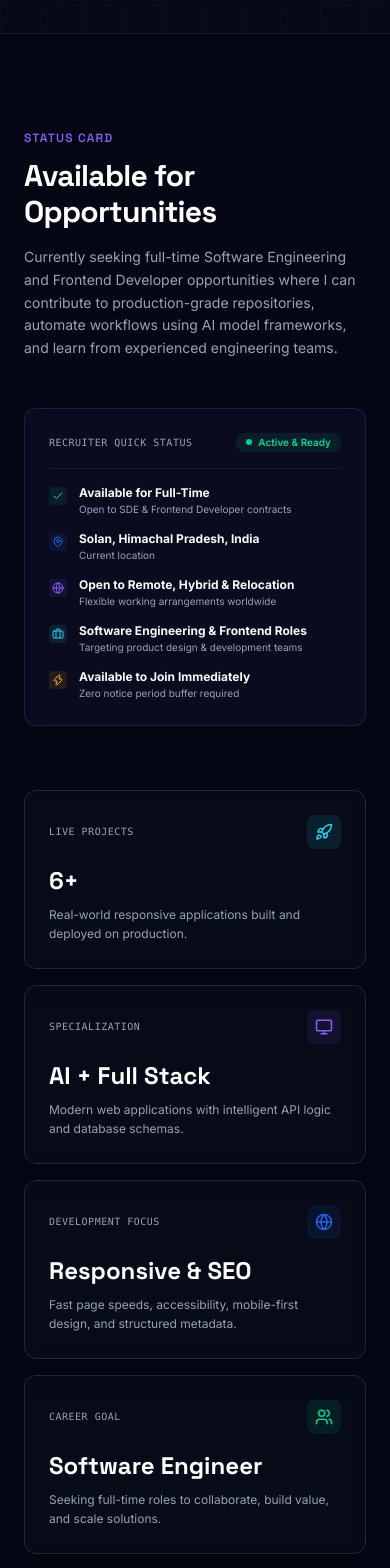
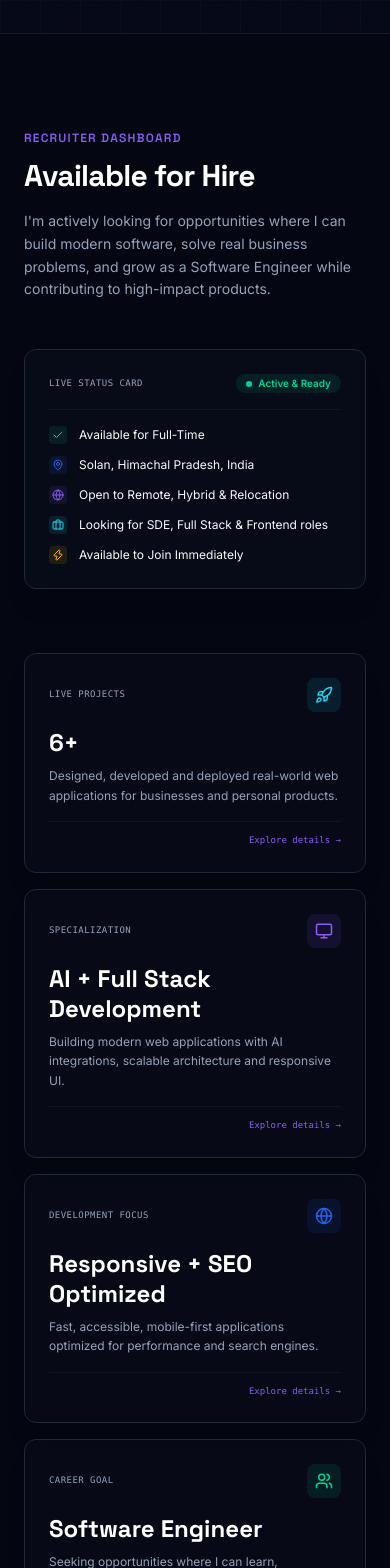
Before and after one commit to diwanshu200419-commits/portfolio, a Next.js app: page / in a window 390 px wide. Shown: the part 1160-2728 px from the top of the page. Built offline with nearby package versions, Linux system fonts and the light colour scheme.

Commit message:
feat: refine Availability section to match premium Recruiter Dashboard specification with tech stack strip

```diff
--- a/src/components/AvailabilityStats.tsx
+++ b/src/components/AvailabilityStats.tsx
@@ -1,12 +1,17 @@
 "use client";
 
-import { motion } from "framer-motion";
+import { useState } from "react";
+import { motion, AnimatePresence } from "framer-motion";
 import {
   Rocket, Monitor, Globe, Users, Zap, Brain, Check,
-  MapPin, FileText, Download, Briefcase, Mail
+  MapPin, FileText, Download, Briefcase, Mail, Eye, X
 } from "lucide-react";
+import { resumeData } from "@/data/resume";
+import { GitHubIcon, LinkedInIcon } from "@/components/icons";
 
 export default function AvailabilityStats() {
+  const [isModalOpen, setIsModalOpen] = useState(false);
+
   const handlePrint = () => {
     window.print();
   };
@@ -27,54 +32,66 @@ export default function AvailabilityStats() {
       icon: Rocket,
       title: "Live Projects",
       value: "6+",
-      description: "Real-world responsive applications built and deployed on production.",
-      color: "text-[#22D3EE] bg-[#22D3EE]/10"
+      description: "Designed, developed and deployed real-world web applications for businesses and personal products.",
+      color: "text-[#22D3EE] bg-[#22D3EE]/10",
+      action: () => handleScrollTo("projects")
     },
     {
       icon: Monitor,
       title: "Specialization",
-      value: "AI + Full Stack",
-      description: "Modern web applications with intelligent API logic and database schemas.",
-      color: "text-[#8B5CF6] bg-[#8B5CF6]/10"
+      value: "AI + Full Stack Development",
+      description: "Building modern web applications with AI integrations, scalable architecture and responsive UI.",
+      color: "text-[#8B5CF6] bg-[#8B5CF6]/10",
+      action: () => handleScrollTo("skills")
     },
     {
       icon: Globe,
       title: "Development Focus",
-      value: "Responsive & SEO",
-      description: "Fast page speeds, accessibility, mobile-first design, and structured metadata.",
-      color: "text-[#2563EB] bg-[#2563EB]/10"
+      value: "Responsive + SEO Optimized",
+      description: "Fast, accessible, mobile-first applications optimized for performance and search engines.",
+      color: "text-[#2563EB] bg-[#2563EB]/10",
+      action: () => handleScrollTo("projects") // Pointing to projects showcase
     },
     {
       icon: Users,
       title: "Career Goal",
       value: "Software Engineer",
-      description: "Seeking full-time roles to collaborate, build value, and scale solutions.",
-      color: "text-emerald-400 bg-emerald-400/10"
+      description: "Seeking opportunities where I can learn, contribute, and grow while building products used by real people.",
+      color: "text-emerald-400 bg-emerald-400/10",
+      action: () => handleScrollTo("contact")
     },
     {
       icon: Zap,
       title: "Deployment",
       value: "Vercel + Netlify",
-      description: "Continuous deployments, serverless functions, and static assets caching.",
-      color: "text-amber-400 bg-amber-400/10"
+      description: "Experience deploying production-ready websites with CI/CD workflows and modern hosting platforms.",
+      color: "text-amber-400 bg-amber-400/10",
+      action: null
     },
     {
       icon: Brain,
-      title: "Learning Mindset",
-      value: "Continuous Growth",
-      description: "Currently learning Python, ML foundations, System Design, and advanced DSA.",
-      color: "text-rose-400 bg-rose-400/10"
+      title: "Continuous Learning",
+      value: "AI • Backend • System Design",
+      description: "Continuously improving my engineering skills through real-world projects and modern technologies.",
+      color: "text-rose-400 bg-rose-400/10",
+      action: () => handleScrollTo("timeline")
     }
   ];
 
-  const highlightChips = [
-    "AI-Assisted Development",
+  const techStack = [
+    "Next.js", "React", "TypeScript", "JavaScript", "Tailwind CSS",
+    "Node.js", "Express.js", "MongoDB", "Supabase", "Git",
+    "GitHub", "Vercel", "ChatGPT", "Claude", "Gemini"
+  ];
+
+  const highlights = [
+    "AI Powered Development",
     "Real Business Projects",
-    "Clean UI/UX",
-    "Performance Focused",
     "Responsive Design",
     "SEO Optimized",
-    "Modern Tech Stack",
+    "Performance Focused",
+    "Clean UI/UX",
+    "Problem Solver",
     "Fast Learner"
   ];
 
@@ -82,45 +99,45 @@ export default function AvailabilityStats() {
     hidden: { opacity: 0 },
     visible: {
       opacity: 1,
-      transition: { staggerChildren: 0.08 }
+      transition: { staggerChildren: 0.06 }
     }
   };
 
   const itemVariants = {
-    hidden: { opacity: 0, y: 15 },
+    hidden: { opacity: 0, y: 20 },
     visible: {
       opacity: 1,
       y: 0,
-      transition: { duration: 0.6, ease: [0.16, 1, 0.3, 1] as const }
+      transition: { duration: 0.5, ease: [0.16, 1, 0.3, 1] as const }
     }
   };
 
   return (
-    <section id="availability" className="relative border-t border-border-dark/60 bg-black/10 py-24 md:py-32 print:hidden">
+    <section id="availability" className="relative border-t border-border-dark/60 bg-black/20 py-24 md:py-32 print:hidden">
       <div className="mx-auto max-w-6xl px-6">
 
-        {/* Top Header & Status Card Grid */}
+        {/* Title and Header Grid */}
         <div className="grid grid-cols-1 gap-12 lg:grid-cols-12 lg:gap-8 items-start mb-16">
           {/* Left Column - Heading */}
           <div className="lg:col-span-7">
             <h2 className="font-display text-xs font-semibold uppercase tracking-widest text-accent-purple mb-3">
-              Status Card
+              Recruiter Dashboard
             </h2>
             <h3 className="font-display text-3xl font-bold tracking-tight text-white sm:text-4xl">
-              Available for Opportunities
+              Available for Hire
             </h3>
             <p className="mt-4 text-sm leading-relaxed text-text-muted max-w-2xl">
-              Currently seeking full-time Software Engineering and Frontend Developer opportunities where I can contribute to production-grade repositories, automate workflows using AI model frameworks, and learn from experienced engineering teams.
+              I&apos;m actively looking for opportunities where I can build modern software, solve real business problems, and grow as a Software Engineer while contributing to high-impact products.
             </p>
           </div>
 
-          {/* Right Column - Glowing Status Card */}
+          {/* Right Column - Status Card */}
           <div className="lg:col-span-5 w-full">
-            <div className="relative rounded-xl border border-accent-purple/20 bg-accent-purple/5 p-6 shadow-xl backdrop-blur-sm card-border-glow">
-              {/* Header Status Badge */}
-              <div className="flex items-center justify-between border-b border-border-dark/60 pb-4 mb-4">
-                <span className="font-mono text-[10px] text-text-muted uppercase tracking-wider">
-                  Recruiter quick status
+            <div className="relative rounded-xl border border-border-dark bg-[#0a0f1d]/60 p-6 shadow-xl backdrop-blur-sm card-border-glow">
+              {/* Pulsing Availability Badge */}
+              <div className="flex items-center justify-between border-b border-border-dark/45 pb-4 mb-4">
+                <span className="font-mono text-[9px] text-text-muted uppercase tracking-wider">
+                  Live Status Card
                 </span>
                 <span className="inline-flex items-center gap-1.5 rounded-full bg-emerald-400/10 px-2.5 py-0.5 text-[10px] font-semibold text-emerald-400">
                   <span className="relative flex h-1.5 w-1.5">
@@ -131,59 +148,44 @@ export default function AvailabilityStats() {
                 </span>
               </div>
 
-              {/* Status bullet parameters */}
-              <ul className="space-y-3.5 text-xs text-text-white">
-                <li className="flex items-start gap-3">
-                  <span className="h-4.5 w-4.5 rounded bg-emerald-400/10 flex items-center justify-center text-emerald-400 shrink-0 mt-0.5">
+              {/* Status parameters */}
+              <ul className="space-y-3 text-xs text-text-white font-sans">
+                <li className="flex items-center gap-3">
+                  <span className="h-4.5 w-4.5 rounded bg-emerald-400/10 flex items-center justify-center text-emerald-400 shrink-0">
                     <Check className="h-3 w-3" />
                   </span>
-                  <div>
-                    <strong className="block font-bold">Available for Full-Time</strong>
-                    <span className="text-[10px] text-text-muted">Open to SDE & Frontend Developer contracts</span>
-                  </div>
+                  <span>Available for Full-Time</span>
                 </li>
-                <li className="flex items-start gap-3">
-                  <span className="h-4.5 w-4.5 rounded bg-accent-blue/10 flex items-center justify-center text-accent-blue shrink-0 mt-0.5">
+                <li className="flex items-center gap-3">
+                  <span className="h-4.5 w-4.5 rounded bg-accent-blue/10 flex items-center justify-center text-accent-blue shrink-0">
                     <MapPin className="h-3 w-3" />
                   </span>
-                  <div>
-                    <strong className="block font-bold">Solan, Himachal Pradesh, India</strong>
-                    <span className="text-[10px] text-text-muted">Current location</span>
-                  </div>
+                  <span>Solan, Himachal Pradesh, India</span>
                 </li>
-                <li className="flex items-start gap-3">
-                  <span className="h-4.5 w-4.5 rounded bg-accent-purple/10 flex items-center justify-center text-accent-purple shrink-0 mt-0.5">
+                <li className="flex items-center gap-3">
+                  <span className="h-4.5 w-4.5 rounded bg-accent-purple/10 flex items-center justify-center text-accent-purple shrink-0">
                     <Globe className="h-3 w-3" />
                   </span>
-                  <div>
-                    <strong className="block font-bold">Open to Remote, Hybrid & Relocation</strong>
-                    <span className="text-[10px] text-text-muted">Flexible working arrangements worldwide</span>
-                  </div>
+                  <span>Open to Remote, Hybrid & Relocation</span>
                 </li>
-                <li className="flex items-start gap-3">
-                  <span className="h-4.5 w-4.5 rounded bg-highlight-cyan/10 flex items-center justify-center text-highlight-cyan shrink-0 mt-0.5">
+                <li className="flex items-center gap-3">
+                  <span className="h-4.5 w-4.5 rounded bg-highlight-cyan/10 flex items-center justify-center text-highlight-cyan shrink-0">
                     <Briefcase className="h-3 w-3" />
                   </span>
-                  <div>
-                    <strong className="block font-bold">Software Engineering & Frontend Roles</strong>
-                    <span className="text-[10px] text-text-muted">Targeting product design & development teams</span>
-                  </div>
+                  <span>Looking for SDE, Full Stack & Frontend roles</span>
                 </li>
-                <li className="flex items-start gap-3">
-                  <span className="h-4.5 w-4.5 rounded bg-amber-400/10 flex items-center justify-center text-amber-400 shrink-0 mt-0.5">
+                <li className="flex items-center gap-3">
+                  <span className="h-4.5 w-4.5 rounded bg-amber-400/10 flex items-center justify-center text-amber-400 shrink-0">
                     <Zap className="h-3 w-3" />
                   </span>
-                  <div>
-                    <strong className="block font-bold">Available to Join Immediately</strong>
-                    <span className="text-[10px] text-text-muted">Zero notice period buffer required</span>
-                  </div>
+                  <span>Available to Join Immediately</span>
                 </li>
               </ul>
             </div>
           </div>
         </div>
 
-        {/* Quick Stats Grid */}
+        {/* Bento Grid Quick Stats */}
         <motion.div
           variants={containerVariants}
           initial="hidden"
@@ -193,44 +195,69 @@ export default function AvailabilityStats() {
         >
           {stats.map((stat, idx) => {
             const Icon = stat.icon;
+            const hasAction = stat.action !== null;
             return (
               <motion.div
                 key={idx}
                 variants={itemVariants}
-                className="relative rounded-xl border border-border-dark bg-[#0a0f1d]/50 p-6 shadow-xl backdrop-blur-sm card-border-glow flex flex-col justify-between"
+                onClick={() => hasAction && stat.action()}
+                className={`relative rounded-xl border border-border-dark bg-[#0a0f1d]/50 p-6 shadow-xl backdrop-blur-sm card-border-glow flex flex-col justify-between ${
+                  hasAction ? "cursor-pointer" : ""
+                }`}
               >
                 <div>
                   <div className="flex items-center justify-between mb-4">
-                    <span className="font-mono text-[10px] text-text-muted uppercase tracking-wider">
+                    <span className="font-mono text-[9px] text-text-muted uppercase tracking-wider">
                       {stat.title}
                     </span>
                     <div className={`rounded-lg p-2 ${stat.color}`}>
                       <Icon className="h-4.5 w-4.5" />
                     </div>
                   </div>
-                  <h4 className="font-display text-2xl font-black text-white mb-2">
+                  <h4 className="font-display text-2xl font-black text-white mb-2 leading-tight">
                     {stat.value}
                   </h4>
                   <p className="text-xs leading-relaxed text-text-muted">
                     {stat.description}
                   </p>
                 </div>
+                {hasAction && (
+                  <div className="mt-4 border-t border-border-dark/40 pt-3 flex items-center justify-end text-[9px] font-mono text-accent-purple group hover:underline">
+                    <span>Explore details →</span>
+                  </div>
+                )}
               </motion.div>
             );
           })}
         </motion.div>
 
-        {/* Highlight Chips Strip */}
-        <div className="relative border-y border-border-dark/60 py-6 mb-16 overflow-hidden select-none">
+        {/* Tech Stack Marquee Strip */}
+        <div className="relative border-t border-border-dark/65 py-5 mb-4 overflow-hidden select-none">
           <div className="absolute inset-y-0 left-0 w-16 bg-gradient-to-r from-[#050816] to-transparent z-10" />
           <div className="absolute inset-y-0 right-0 w-16 bg-gradient-to-l from-[#050816] to-transparent z-10" />
 
-          <div className="flex gap-4 animate-marquee whitespace-nowrap">
-            {/* Double array to handle loop seamlessly */}
-            {[...highlightChips, ...highlightChips].map((chip, idx) => (
+          <div className="flex gap-3 animate-marquee-fast whitespace-nowrap">
+            {[...techStack, ...techStack].map((tech, idx) => (
               <div
                 key={idx}
-                className="inline-flex items-center gap-1.5 rounded-full border border-border-dark bg-card-bg/30 px-4.5 py-1.5 text-xs font-semibold text-text-white"
+                className="inline-flex items-center rounded-lg border border-border-dark/80 bg-card-bg/25 px-4 py-1.5 text-xs font-mono text-text-white transition-all hover:border-accent-blue/35 hover:bg-accent-blue/5"
+              >
+                <span>{tech}</span>
+              </div>
+            ))}
+          </div>
+        </div>
+
+        {/* Highlight Strip */}
+        <div className="relative border-b border-border-dark/65 py-5 mb-16 overflow-hidden select-none">
+          <div className="absolute inset-y-0 left-0 w-16 bg-gradient-to-r from-[#050816] to-transparent z-10" />
+          <div className="absolute inset-y-0 right-0 w-16 bg-gradient-to-l from-[#050816] to-transparent z-10" />
+
+          <div className="flex gap-4 animate-marquee-slow whitespace-nowrap">
+            {[...highlights, ...highlights].map((chip, idx) => (
+              <div
+                key={idx}
+                className="inline-flex items-center gap-1.5 rounded-full border border-border-dark bg-card-bg/25 px-4.5 py-1.5 text-xs font-semibold text-text-white transition-all hover:border-accent-purple/35"
               >
                 <Check className="h-3.5 w-3.5 text-accent-purple" />
                 <span>{chip}</span>
@@ -239,22 +266,22 @@ export default function AvailabilityStats() {
           </div>
         </div>
 
-        {/* Call to Action Grid */}
+        {/* Call to Action Block */}
         <div className="rounded-xl border border-border-dark bg-[#0a0f1d]/50 p-8 md:p-12 shadow-2xl backdrop-blur-sm">
           <div className="max-w-3xl">
             <h4 className="font-display text-xl font-bold tracking-tight text-white sm:text-2xl mb-4">
               Let&apos;s Build Something Meaningful Together
             </h4>
-            <p className="text-xs md:text-sm leading-relaxed text-text-muted mb-8">
-              I am passionate about creating software that solves real-world problems through clean design, scalable architecture, and modern technologies. If you are looking for someone who learns fast, takes ownership, and enjoys building impactful digital products, I would love to connect. Let&apos;s work on your next development build!
+            <p className="text-xs md:text-sm leading-relaxed text-text-muted mb-8 font-sans">
+              I&apos;m passionate about building software that solves real-world problems through clean design, scalable architecture, and modern technologies. If you&apos;re looking for someone who enjoys learning, takes ownership, and loves creating digital products, I&apos;d love to connect.
             </p>
 
             <div className="flex flex-wrap gap-3">
               <button
-                onClick={() => handleScrollTo("resume")}
+                onClick={() => setIsModalOpen(true)}
                 className="flex items-center gap-2 rounded-lg bg-white px-5 py-2.5 text-xs font-bold text-primary-bg transition-all hover:bg-white/95 active:scale-95 cursor-pointer"
               >
-                <FileText className="h-4 w-4" />
+                <Eye className="h-4 w-4" />
                 <span>View Resume</span>
               </button>
 
@@ -271,7 +298,7 @@ export default function AvailabilityStats() {
                 className="flex items-center gap-2 rounded-lg border border-border-dark bg-card-bg/40 px-5 py-2.5 text-xs font-bold text-text-muted transition-all hover:border-text-white hover:text-white active:scale-95 cursor-pointer"
               >
                 <Rocket className="h-4 w-4" />
-                <span>View Projects</span>
+                <span>Explore Projects</span>
               </button>
 
               <button
@@ -287,21 +314,139 @@ export default function AvailabilityStats() {
 
       </div>
 
-      {/* Inline styles for the marquee animations */}
+      {/* Marquee Ticker Styles */}
       <style jsx>{`
         @keyframes marquee {
           0% { transform: translateX(0); }
           100% { transform: translateX(-50%); }
         }
-        .animate-marquee {
+        .animate-marquee-fast {
           display: flex;
           width: max-content;
-          animation: marquee 25s linear infinite;
+          animation: marquee 20s linear infinite;
         }
-        .animate-marquee:hover {
+        .animate-marquee-slow {
+          display: flex;
+          width: max-content;
+          animation: marquee 28s linear infinite;
+        }
+        .animate-marquee-fast:hover,
+        .animate-marquee-slow:hover {
           animation-play-state: paused;
         }
       `}</style>
+
+      {/* Full-Screen PDF Viewer Modal */}
+      <AnimatePresence>
+        {isModalOpen && (
+          <motion.div
+            initial={{ opacity: 0 }}
+            animate={{ opacity: 1 }}
+            exit={{ opacity: 0 }}
+            className="fixed inset-0 z-50 flex items-center justify-center bg-black/80 p-4 md:p-10 backdrop-blur-md"
+          >
+            <motion.div
+              initial={{ scale: 0.95, y: 15 }}
+              animate={{ scale: 1, y: 0 }}
+              exit={{ scale: 0.95, y: 15 }}
+              transition={{ type: "spring", damping: 25, stiffness: 200 }}
+              className="relative w-full max-w-4xl h-[85vh] bg-[#050816] rounded-2xl border border-border-dark flex flex-col shadow-2xl overflow-hidden"
+            >
+              {/* Modal Header */}
+              <div className="flex items-center justify-between border-b border-border-dark/60 bg-black/40 px-6 py-4">
+                <div className="flex items-center gap-2">
+                  <FileText className="h-4.5 w-4.5 text-accent-purple" />
+                  <span className="font-display font-bold text-white text-sm">Resume Document Viewer</span>
+                </div>
+                <div className="flex items-center gap-3">
+                  <button
+                    onClick={handlePrint}
+                    className="flex items-center gap-1.5 rounded-lg bg-white/10 hover:bg-white/20 border border-white/15 px-3 py-1.5 text-xs text-white transition-colors cursor-pointer"
+                  >
+                    <Download className="h-3.5 w-3.5" />
+                    <span>Print/Save PDF</span>
+                  </button>
+                  <button
+                    onClick={() => setIsModalOpen(false)}
+                    className="rounded-lg p-1.5 text-text-muted hover:bg-white/10 hover:text-white transition-all cursor-pointer"
+                  >
+                    <X className="h-4.5 w-4.5" />
+                  </button>
+                </div>
+              </div>
+
+              {/* Modal Content - Scrollable Resume Sheet */}
+              <div className="flex-1 overflow-y-auto p-6 md:p-10 text-white select-text">
+                <div className="max-w-3xl mx-auto p-6 border border-border-dark bg-[#0a0f1d]/50 rounded-xl">
+                  {/* Top info */}
+                  <div className="border-b border-border-dark/80 pb-6">
+                    <div className="flex flex-col sm:flex-row justify-between items-start gap-4">
+                      <div>
+                        <h4 className="font-display text-2xl font-black text-white">{resumeData.personalInfo.name}</h4>
+                        <p className="text-sm font-semibold text-accent-purple mt-1">{resumeData.personalInfo.title}</p>
+                      </div>
+                      <div className="text-xs text-text-muted space-y-1 font-mono text-left sm:text-right">
+                        <p>{resumeData.personalInfo.email}</p>
+                        <p>{resumeData.personalInfo.phone}</p>
+                        <p>{resumeData.personalInfo.location}</p>
+                      </div>
+                    </div>
+                  </div>
+
+                  <div className="mt-6 space-y-6">
+                    <div className="space-y-1.5">
+                      <strong className="text-xs text-accent-blue font-bold uppercase tracking-wider block">Summary</strong>
+                      <p className="text-xs text-text-muted leading-relaxed">{resumeData.summary}</p>
+                    </div>
+
+                    <div className="space-y-2">
+                      <strong className="text-xs text-accent-blue font-bold uppercase tracking-wider block">Skills</strong>
+                      <div className="grid grid-cols-1 sm:grid-cols-2 gap-3 text-xs">
+                        {resumeData.skills.map((s) => (
+                          <div key={s.category}>
+                            <span className="font-semibold text-white text-[11px]">{s.category}: </span>
+                            <span className="text-text-muted font-mono text-[11px]">{s.items.join(", ")}</span>
+                          </div>
+                        ))}
+                      </div>
+                    </div>
+
+                    <div className="space-y-4">
+                      <strong className="text-xs text-accent-blue font-bold uppercase tracking-wider block">Projects</strong>
+                      <div className="space-y-3">
+                        {resumeData.projects.map((p) => (
+                          <div key={p.name} className="border-l border-border-dark pl-3">
+                            <div className="flex justify-between items-center text-xs">
+                              <strong className="text-white">{p.name}</strong>
+                              <span className="text-[9px] font-mono text-text-muted">{p.period}</span>
+                            </div>
+                            <span className="text-[10px] text-accent-purple block mt-0.5">{p.role}</span>
+                            <p className="text-[11px] text-text-muted mt-1">{p.description}</p>
+                          </div>
+                        ))}
+                      </div>
+                    </div>
+
+                    <div className="space-y-2">
+                      <strong className="text-xs text-accent-blue font-bold uppercase tracking-wider block">Education</strong>
+                      {resumeData.education.map((e) => (
+                        <div key={e.degree} className="border-l border-border-dark pl-3 text-xs">
+                          <div className="flex justify-between items-center">
+                            <strong className="text-white">{e.degree}</strong>
+                            <span className="text-[9px] font-mono text-text-muted">{e.period}</span>
+                          </div>
+                          <span className="text-[10px] text-accent-purple block mt-0.5">{e.institution}</span>
+                          <p className="text-[11px] text-text-muted mt-1">{e.details}</p>
+                        </div>
+                      ))}
+                    </div>
+                  </div>
+                </div>
+              </div>
+            </motion.div>
+          </motion.div>
+        )}
+      </AnimatePresence>
     </section>
   );
 }
```
